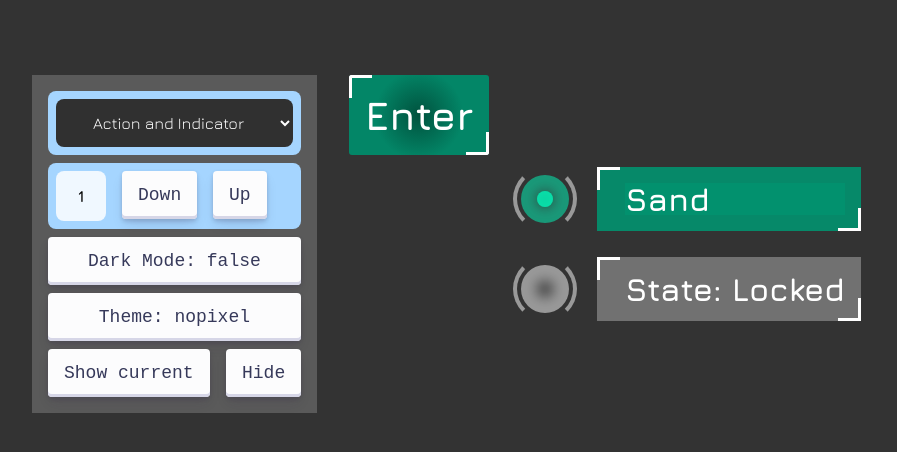
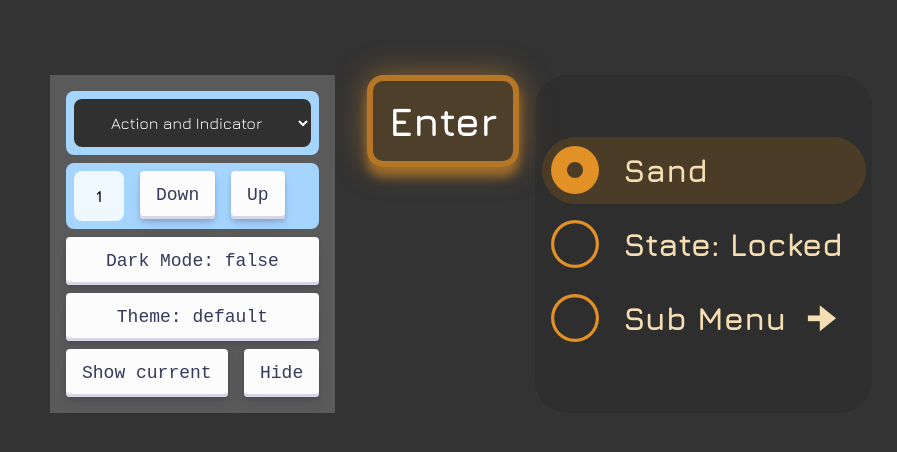
Before and after one commit to swkeep/interaction-menu, a Vue app in the folder interactionDUI/dui_source/: page / in a window 1280 px wide. Shown: the part 156-608 px from the top of the page, without its empty margins (179-1076 px from the left). Built offline with nearby package versions, Linux system fonts and the light colour scheme.

Commit message:
feat: nested menu builder
refactor: `getMenuType` (readability)

```diff
--- a/interactionDUI/dui_source/src/components/MenuOption.vue
+++ b/interactionDUI/dui_source/src/components/MenuOption.vue
@@ -4,9 +4,7 @@
         <i v-if="item.icon" :class="[item.icon, 'label__icon']"></i>
         <span v-if="!isRadio" v-html="sanitizedHTML"></span>
         <div v-if="isRadio" class="label__container">
-            <div class="label__text">
-                {{ item.label }}
-            </div>
+            <div class="label__text" v-html="sanitizedHTML"></div>
         </div>
     </div>
 </template>
@@ -40,5 +38,6 @@ const computedItemStyle = computed(() => itemStyle(props.item));
 const labelClass = computed(() => ({
     'label--center': !isRadio.value,
     'label--radio': isRadio.value,
+    'label--sub-menu': props.item.flags.subMenu,
 }));
 </script>
--- a/interactionDUI/dui_source/src/style.scss
+++ b/interactionDUI/dui_source/src/style.scss
@@ -103,6 +103,25 @@ body {
                 margin-left: 0.375em;
             }
 
+            &--sub-menu::after {
+                content: '🠊';
+                position: absolute;
+                right: 24px;
+                animation: my-animation 1s infinite ease-in-out;
+            }
+
+            @keyframes my-animation {
+                0% {
+                    transform: translateX(0);
+                }
+                50% {
+                    transform: translateX(-6px);
+                }
+                100% {
+                    transform: translateX(0);
+                }
+            }
+
             &__icon {
                 min-width: 1.2em;
                 text-align: center;
--- a/interactionDUI/dui_source/src/types/mockData.ts
+++ b/interactionDUI/dui_source/src/types/mockData.ts
@@ -1,7 +1,7 @@
 export const menuMockData = [
     {
         selected: 1,
-        theme: 'nopixel',
+        theme: 'default',
         indicator: {
             prompt: 'Enter',
             glow: true,
@@ -28,6 +28,15 @@ export const menuMockData = [
                         flags: {
                             update: true,
                             hide: false,
+                        },
+                    },
+                    {
+                        vid: 3,
+                        label: 'Sub Menu',
+                        flags: {
+                            update: true,
+                            hide: false,
+                            subMenu: true
                         },
                     },
                 ],
--- a/interactionDUI/dui_source/src/types/types.d.ts
+++ b/interactionDUI/dui_source/src/types/types.d.ts
@@ -92,6 +92,7 @@ interface OptionFlags {
     hide: boolean;
     deleted?: boolean;
     canInteract: boolean;
+    subMenu: boolean;
 }
 
 export interface Option {
```
Also changed, not shown: 2 other files (tests, documents, lock files or other folders).
